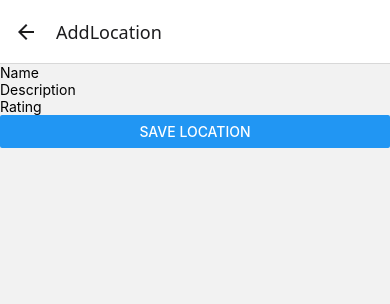
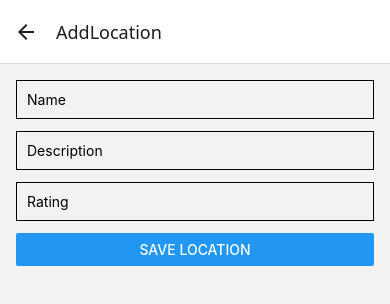
Before and after one commit to AnttiLehton/mobile-programming-final-assignment, a React Native app: screen /AddLocation in a window 390 px wide. Shown: the top 304 px of the page. Built offline with nearby package versions, Linux system fonts and the light colour scheme.

Commit message:
Fixed AddLocation and firebase

```diff
--- a/AddLocation.js
+++ b/AddLocation.js
@@ -1,6 +1,6 @@
-import React, {useState} from "react";
-import { View, TextInput, Button } from "react-native";
-import { addDoc, collection } from "firebase/firestore";
+import React, { useState } from "react";
+import { View, TextInput, Button, Alert } from "react-native";
+import { addDoc, collection, serverTimestamp } from "firebase/firestore";
 import { db } from "./firebase";
 
 export default function AddLocation() {
@@ -8,25 +8,37 @@ export default function AddLocation() {
   const [description, setDescription] = useState("");
   const [rating, setRating] = useState("");
 
+  console.log("AddLocation rendered, db:", db);
+
   const savelocation = async () => {
     try {
-            await addDoc(collection(db, "locations"), {
-                name,
-                description,
-                rating,
+      console.log("SAVE PRESSED", { name, description, rating });
+
+      const docRef = await addDoc(collection(db, "locations"), {
+        name: name.trim(),
+        description: description.trim(),
+        rating: Number(rating),
+        createdAt: serverTimestamp(),
       });
+
+      console.log("SAVED OK:", docRef.id);
+      Alert.alert("Tallennettu", `id: ${docRef.id}`);
+
+      setName("");
+      setDescription("");
+      setRating("");
     } catch (error) {
-            console.log(error)
+      console.log("SAVE ERROR:", error);
+      Alert.alert("Virhe", error.message);
     }
-    }
+  };
 
-
- return(
-    <View>
-        <TextInput placeholder="Name" value={name} onChangeText={setName} />
-        <TextInput placeholder="Description" value={description} onChangeText={setDescription} />
-         <TextInput placeholder="Rating" value={rating} onChangeText={setRating} keyboardType="numeric" />
-        <Button title = "Save Location" onPress={savelocation} />
+  return (
+    <View style={{ padding: 16, gap: 12 }}>
+      <TextInput style={{ borderWidth: 1, padding: 10 }} placeholder="Name" value={name} onChangeText={setName} />
+      <TextInput style={{ borderWidth: 1, padding: 10 }} placeholder="Description" value={description} onChangeText={setDescription} />
+      <TextInput style={{ borderWidth: 1, padding: 10 }} placeholder="Rating" value={rating} onChangeText={setRating} keyboardType="numeric" />
+      <Button title="Save Location" onPress={savelocation} />
     </View>
   );
 }
--- a/firebase.js
+++ b/firebase.js
@@ -2,6 +2,8 @@
 import { initializeApp } from "firebase/app";
 import { getAuth} from "firebase/auth";
 import { getFirestore } from "firebase/firestore";
+import { initializeAuth, getReactNativePersistence } from "firebase/auth";
+import ReactNativeAsyncStorage from "@react-native-async-storage/async-storage";
 // TODO: Add SDKs for Firebase products that you want to use
 // https://firebase.google.com/docs/web/setup#available-libraries
 
@@ -17,6 +19,10 @@ const firebaseConfig = {
 
 // Initialize Firebase
 const app = initializeApp(firebaseConfig);
-export const auth = getAuth(app);
+
+export const auth = initializeAuth(app, {
+  persistence: getReactNativePersistence(ReactNativeAsyncStorage),
+});
+
 export const db = getFirestore(app);
 export default app;
```
Lines whose indentation alone changed are shown as unchanged.
